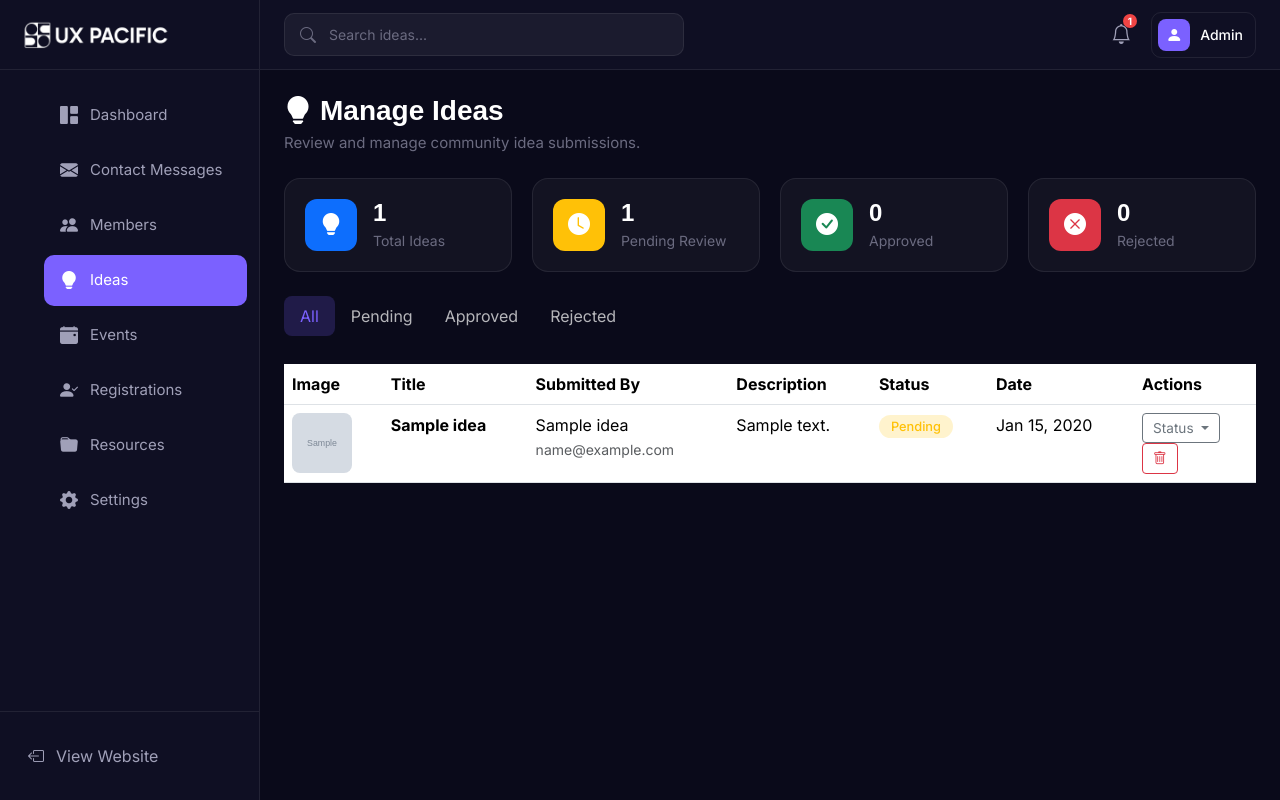
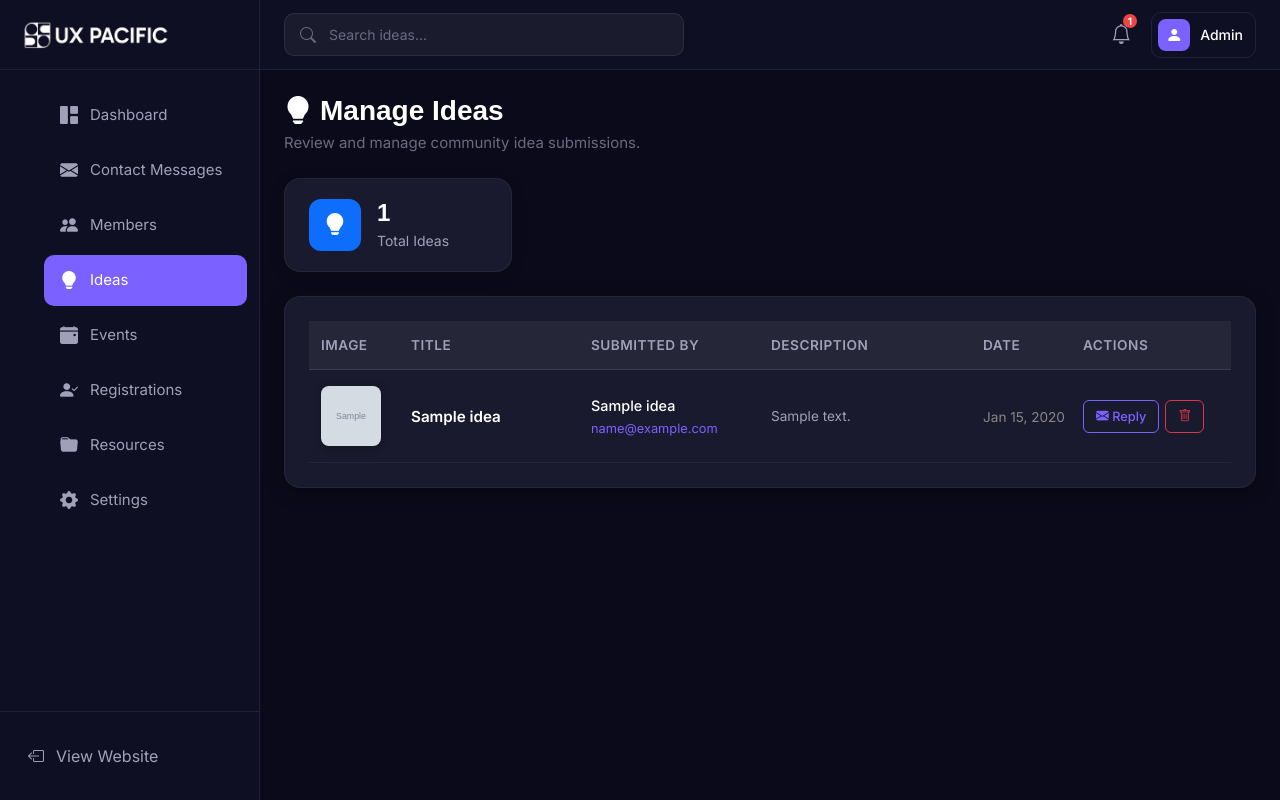
Before and after one commit to rmohitzz21/UXP-Community, a PHP site: page /admin/ideas.php in a window 1280 px wide. Run offline with PHP 8.4, Linux system fonts and the light colour scheme; tables that the repository leaves empty hold one stand-in row (values such as "Sample post"); grey boxes marked "Sample" are stand-in pictures; some web fonts are replaced.

Commit message:
Idea send to Admin

```diff
--- a/admin/ideas.php
+++ b/admin/ideas.php
@@ -34,63 +34,20 @@ if (isset($_GET['delete']) && is_numeric($_GET['delete'])) {
     }
 }
 
-// Handle status change
-if (isset($_GET['status']) && isset($_GET['id']) && is_numeric($_GET['id'])) {
-    $id = (int)$_GET['id'];
-    $status = $_GET['status'];
-    $allowedStatuses = ['pending', 'approved', 'rejected'];
-
-    if (in_array($status, $allowedStatuses)) {
-        try {
-            $pdo = getDB();
-            $stmt = $pdo->prepare("UPDATE ideas SET status = :status WHERE id = :id");
-            $stmt->execute([':status' => $status, ':id' => $id]);
-
-            $message = 'Idea status updated.';
-            $messageType = 'success';
-        } catch (PDOException $e) {
-            error_log("Update status error: " . $e->getMessage());
-            $message = 'Failed to update status.';
-            $messageType = 'danger';
-        }
-    }
-}
-
 // Fetch all ideas
 $ideas = [];
-$filter = $_GET['filter'] ?? 'all';
 
 try {
     $pdo = getDB();
-    $sql = "SELECT * FROM ideas";
-    if ($filter !== 'all' && in_array($filter, ['pending', 'approved', 'rejected'])) {
-        $sql .= " WHERE status = :status";
-    }
-    $sql .= " ORDER BY created_at DESC";
-
-    $stmt = $pdo->prepare($sql);
-    if ($filter !== 'all' && in_array($filter, ['pending', 'approved', 'rejected'])) {
-        $stmt->execute([':status' => $filter]);
-    } else {
-        $stmt->execute();
-    }
+    $sql = "SELECT * FROM ideas ORDER BY created_at DESC";
+    $stmt = $pdo->query($sql);
     $ideas = $stmt->fetchAll();
 } catch (PDOException $e) {
     error_log("Fetch ideas error: " . $e->getMessage());
 }
 
-// Count by status
-$counts = ['total' => 0, 'pending' => 0, 'approved' => 0, 'rejected' => 0];
-try {
-    $pdo = getDB();
-    $stmt = $pdo->query("SELECT status, COUNT(*) as count FROM ideas GROUP BY status");
-    while ($row = $stmt->fetch()) {
-        $counts[$row['status']] = $row['count'];
-        $counts['total'] += $row['count'];
-    }
-} catch (PDOException $e) {
-    // Silently fail
-}
+// Count total ideas
+$totalIdeas = count($ideas);
 ?>
 <!DOCTYPE html>
 <html lang="en">
@@ -123,43 +80,196 @@ try {
 
     <link rel="stylesheet" href="../css/admin-style.css" />
     <style>
+      /* Ideas Page Custom Styles */
+      .table-card {
+        background: #1a1a2e;
+        border-radius: 16px;
+        padding: 24px;
+        box-shadow: 0 4px 20px rgba(0, 0, 0, 0.3);
+        border: 1px solid rgba(255, 255, 255, 0.05);
+      }
+
+      .table {
+        color: #fff;
+        margin-bottom: 0;
+        table-layout: fixed;
+      }
+
+      .table thead th {
+        background: rgba(255, 255, 255, 0.05);
+        color: #a0a0b8;
+        font-weight: 600;
+        border-bottom: 1px solid rgba(255, 255, 255, 0.1);
+        padding: 14px 12px;
+        font-size: 0.85rem;
+        text-transform: uppercase;
+        letter-spacing: 0.5px;
+        vertical-align: middle;
+      }
+
+      /* Column widths */
+      .table th:nth-child(1),
+      .table td:nth-child(1) { width: 90px; }  /* Image */
+      .table th:nth-child(2),
+      .table td:nth-child(2) { width: 180px; } /* Title */
+      .table th:nth-child(3),
+      .table td:nth-child(3) { width: 180px; } /* Submitted By */
+      .table th:nth-child(4),
+      .table td:nth-child(4) { width: auto; }  /* Description */
+      .table th:nth-child(5),
+      .table td:nth-child(5) { width: 100px; } /* Date */
+      .table th:nth-child(6),
+      .table td:nth-child(6) { width: 160px; } /* Actions */
+
+      .table tbody td {
+        padding: 16px 12px;
+        vertical-align: middle;
+        border-bottom: 1px solid rgba(255, 255, 255, 0.05);
+        color: #e0e0e0;
+        background: #1a1a2e;
+        height: 90px;
+      }
+
+      .table tbody tr:hover td {
+        background: rgba(123, 97, 255, 0.1);
+      }
+
       .idea-image-thumb {
         width: 60px;
         height: 60px;
         object-fit: cover;
         border-radius: 8px;
+        box-shadow: 0 2px 8px rgba(0,0,0,0.3);
+        display: block;
       }
-      .status-badge {
-        padding: 4px 12px;
-        border-radius: 20px;
+
+      .idea-title {
+        font-weight: 600;
+        color: #fff;
+        font-size: 0.95rem;
+        line-height: 1.4;
+        display: -webkit-box;
+        -webkit-line-clamp: 2;
+        -webkit-box-orient: vertical;
+        overflow: hidden;
+      }
+
+      .idea-author {
+        display: flex;
+        flex-direction: column;
+        gap: 2px;
+      }
+
+      .idea-author-name {
+        font-weight: 500;
+        color: #fff;
+        font-size: 0.9rem;
+      }
+
+      .idea-author-email {
+        color: #7b61ff;
         font-size: 0.8rem;
+        word-break: break-all;
+      }
+
+      .idea-desc {
+        color: #a0a0b8;
+        font-size: 0.85rem;
+        line-height: 1.5;
+        display: -webkit-box;
+        -webkit-line-clamp: 2;
+        -webkit-box-orient: vertical;
+        overflow: hidden;
+      }
+
+      .idea-date {
+        color: #888;
+        font-size: 0.85rem;
+        white-space: nowrap;
+      }
+
+      .action-btns {
+        display: flex;
+        gap: 6px;
+        flex-wrap: nowrap;
+      }
+
+      .action-btns .btn {
+        padding: 6px 12px;
+        font-size: 0.8rem;
+        border-radius: 6px;
         font-weight: 500;
+        white-space: nowrap;
       }
-      .status-pending { background: rgba(255, 193, 7, 0.2); color: #ffc107; }
-      .status-approved { background: rgba(40, 167, 69, 0.2); color: #28a745; }
-      .status-rejected { background: rgba(220, 53, 69, 0.2); color: #dc3545; }
-      .filter-tabs .nav-link {
-        color: rgba(255,255,255,0.7);
-        border: none;
-        padding: 8px 16px;
-        border-radius: 8px;
-      }
-      .filter-tabs .nav-link.active {
-        background: rgba(123, 97, 255, 0.2);
+
+      .action-btns .btn-outline-primary {
+        border-color: #7b61ff;
         color: #7b61ff;
       }
-      .action-btns .btn {
-        padding: 4px 10px;
-        font-size: 0.85rem;
+
+      .action-btns .btn-outline-primary:hover {
+        background: #7b61ff;
+        color: #fff;
       }
-      .idea-desc {
-        max-width: 300px;
-        white-space: nowrap;
-        overflow: hidden;
-        text-overflow: ellipsis;
+
+      .action-btns .btn-outline-danger:hover {
+        background: #dc3545;
+        color: #fff;
+      }
+
+      /* Stats Card Styling */
+      .stat-card {
+        background: #1a1a2e;
+        border-radius: 16px;
+        padding: 20px 24px;
+        box-shadow: 0 4px 15px rgba(0,0,0,0.2);
+        border: 1px solid rgba(255, 255, 255, 0.05);
+      }
+
+      .stat-card .stat-info h3 {
+        color: #fff;
+      }
+
+      .stat-card .stat-info p {
+        color: #a0a0b8;
+      }
+
+      /* Empty State */
+      .empty-state {
+        padding: 60px 20px;
+        text-align: center;
+      }
+
+      .empty-state i {
+        font-size: 4rem;
+        color: #6b6b80;
+        margin-bottom: 16px;
+      }
+
+      .empty-state p {
+        color: #a0a0b8;
+        font-size: 1.1rem;
+      }
+
+      /* No image placeholder */
+      .no-image {
+        width: 60px;
+        height: 60px;
+        background: rgba(255, 255, 255, 0.1);
+        border-radius: 8px;
+        display: flex;
+        align-items: center;
+        justify-content: center;
+      }
+
+      .no-image i {
+        font-size: 1.2rem;
+        color: #666;
       }
     </style>
   </head>
+
+
 
   <body>
     <div class="admin-wrapper">
@@ -249,8 +359,8 @@ try {
           <div class="topbar-actions">
             <button class="topbar-btn" aria-label="Notifications">
               <i class="bi bi-bell"></i>
-              <?php if ($counts['pending'] > 0): ?>
-              <span class="badge"><?php echo $counts['pending']; ?></span>
+              <?php if ($totalIdeas > 0): ?>
+              <span class="badge"><?php echo $totalIdeas; ?></span>
               <?php endif; ?>
             </button>
 
@@ -292,54 +402,12 @@ try {
                 <i class="bi bi-lightbulb-fill"></i>
               </div>
               <div class="stat-info">
-                <h3><?php echo $counts['total']; ?></h3>
+                <h3><?php echo $totalIdeas; ?></h3>
                 <p>Total Ideas</p>
-              </div>
-            </div>
-            <div class="stat-card">
-              <div class="stat-icon bg-warning">
-                <i class="bi bi-clock-fill"></i>
-              </div>
-              <div class="stat-info">
-                <h3><?php echo $counts['pending']; ?></h3>
-                <p>Pending Review</p>
-              </div>
-            </div>
-            <div class="stat-card">
-              <div class="stat-icon bg-success">
-                <i class="bi bi-check-circle-fill"></i>
-              </div>
-              <div class="stat-info">
-                <h3><?php echo $counts['approved']; ?></h3>
-                <p>Approved</p>
-              </div>
-            </div>
-            <div class="stat-card">
-              <div class="stat-icon bg-danger">
-                <i class="bi bi-x-circle-fill"></i>
-              </div>
-              <div class="stat-info">
-                <h3><?php echo $counts['rejected']; ?></h3>
-                <p>Rejected</p>
               </div>
             </div>
           </div>
 
-          <!-- FILTER TABS -->
-          <ul class="nav filter-tabs mb-4">
-            <li class="nav-item">
-              <a class="nav-link <?php echo $filter === 'all' ? 'active' : ''; ?>" href="?filter=all">All</a>
-            </li>
-            <li class="nav-item">
-              <a class="nav-link <?php echo $filter === 'pending' ? 'active' : ''; ?>" href="?filter=pending">Pending</a>
-            </li>
-            <li class="nav-item">
-              <a class="nav-link <?php echo $filter === 'approved' ? 'active' : ''; ?>" href="?filter=approved">Approved</a>
-            </li>
-            <li class="nav-item">
-              <a class="nav-link <?php echo $filter === 'rejected' ? 'active' : ''; ?>" href="?filter=rejected">Rejected</a>
-            </li>
-          </ul>
 
           <!-- IDEAS TABLE -->
           <div class="table-card">
@@ -351,7 +419,6 @@ try {
                     <th>Title</th>
                     <th>Submitted By</th>
                     <th>Description</th>
-                    <th>Status</th>
                     <th>Date</th>
                     <th>Actions</th>
                   </tr>
@@ -359,59 +426,54 @@ try {
                 <tbody>
                   <?php if (empty($ideas)): ?>
                   <tr>
-                    <td colspan="7" class="text-center py-4 text-muted">
-                      <i class="bi bi-inbox display-6 d-block mb-2"></i>
-                      No ideas found.
+                    <td colspan="6">
+                      <div class="empty-state">
+                        <i class="bi bi-lightbulb"></i>
+                        <p>No ideas submitted yet.</p>
+                      </div>
                     </td>
                   </tr>
                   <?php else: ?>
-                  <?php foreach ($ideas as $idea): ?>
+                  <?php foreach ($ideas as $idea):
+                    // Build mailto link with pre-filled subject and body
+                    $emailSubject = rawurlencode("Re: Your Idea - " . $idea['title']);
+                    $emailBody = rawurlencode("Hi " . $idea['name'] . ",\n\nThank you for submitting your idea: \"" . $idea['title'] . "\"\n\nWe wanted to reach out regarding your submission.\n\n---\nYour original idea:\n" . $idea['description'] . "\n---\n\nBest regards,\nUX Pacific Team\nHello@uxpacific.com");
+                    $mailtoLink = "mailto:" . h($idea['email']) . "?subject=" . $emailSubject . "&body=" . $emailBody;
+                  ?>
                   <tr>
                     <td>
-                      <?php if ($idea['image']): ?>
+                      <?php if (!empty($idea['image'])): ?>
                       <img src="../<?php echo h($idea['image']); ?>" alt="" class="idea-image-thumb">
                       <?php else: ?>
-                      <div class="idea-image-thumb bg-secondary d-flex align-items-center justify-content-center">
-                        <i class="bi bi-image text-muted"></i>
+                      <div class="no-image">
+                        <i class="bi bi-image"></i>
                       </div>
                       <?php endif; ?>
                     </td>
-                    <td><strong><?php echo h($idea['title']); ?></strong></td>
+                    <td><span class="idea-title"><?php echo h($idea['title']); ?></span></td>
                     <td>
-                      <div><?php echo h($idea['name']); ?></div>
-                      <small class="text-muted"><?php echo h($idea['email']); ?></small>
+                      <div class="idea-author">
+                        <span class="idea-author-name"><?php echo h($idea['name']); ?></span>
+                        <span class="idea-author-email"><?php echo h($idea['email']); ?></span>
+                      </div>
                     </td>
-                    <td class="idea-desc" title="<?php echo h($idea['description']); ?>">
-                      <?php echo h($idea['description']); ?>
-                    </td>
+                    <td><div class="idea-desc"><?php echo h($idea['description']); ?></div></td>
+                    <td><span class="idea-date"><?php echo date('M d, Y', strtotime($idea['created_at'])); ?></span></td>
                     <td>
-                      <span class="status-badge status-<?php echo $idea['status']; ?>">
-                        <?php echo ucfirst($idea['status']); ?>
-                      </span>
-                    </td>
-                    <td><?php echo date('M d, Y', strtotime($idea['created_at'])); ?></td>
-                    <td class="action-btns">
-                      <div class="dropdown">
-                        <button class="btn btn-sm btn-outline-secondary dropdown-toggle" data-bs-toggle="dropdown">
-                          Status
-                        </button>
-                        <ul class="dropdown-menu">
-                          <li><a class="dropdown-item" href="?id=<?php echo $idea['id']; ?>&status=approved">
-                            <i class="bi bi-check-circle text-success me-2"></i>Approve
-                          </a></li>
-                          <li><a class="dropdown-item" href="?id=<?php echo $idea['id']; ?>&status=pending">
-                            <i class="bi bi-clock text-warning me-2"></i>Pending
-                          </a></li>
-                          <li><a class="dropdown-item" href="?id=<?php echo $idea['id']; ?>&status=rejected">
-                            <i class="bi bi-x-circle text-danger me-2"></i>Reject
-                          </a></li>
-                        </ul>
+                      <div class="action-btns">
+                        <a href="<?php echo $mailtoLink; ?>"
+                           class="btn btn-sm btn-outline-primary"
+                           title="Reply via Email"
+                           target="_blank"
+                           rel="noopener">
+                          <i class="bi bi-envelope-fill"></i> Reply
+                        </a>
+                        <a href="?delete=<?php echo $idea['id']; ?>"
+                           class="btn btn-sm btn-outline-danger"
+                           onclick="return confirm('Are you sure you want to delete this idea?');">
+                          <i class="bi bi-trash"></i>
+                        </a>
                       </div>
-                      <a href="?delete=<?php echo $idea['id']; ?>"
-                         class="btn btn-sm btn-outline-danger"
-                         onclick="return confirm('Are you sure you want to delete this idea?');">
-                        <i class="bi bi-trash"></i>
-                      </a>
                     </td>
                   </tr>
                   <?php endforeach; ?>
--- a/css/admin-style.css
+++ b/css/admin-style.css
@@ -6,7 +6,7 @@
 :root {
   --admin-bg: #0a0a1a;
   --admin-sidebar: #0f0f23;
-  --admin-card: rgba(255, 255, 255, 0.04);
+  --admin-card: #1a1a2e;
   --admin-border: rgba(255, 255, 255, 0.08);
   --primary: #7b61ff;
   --primary-dark: #6147bd;
--- a/idea.php
+++ b/idea.php
@@ -78,13 +78,12 @@ if ($_SERVER['REQUEST_METHOD'] === 'POST') {
     }
 }
 
-// Fetch approved ideas for display
+// Fetch all ideas for display (latest first)
 try {
     $pdo = getDB();
     $stmt = $pdo->query("
         SELECT id, name, title, description, image, created_at
         FROM ideas
-        WHERE status = 'approved'
         ORDER BY created_at DESC
         LIMIT 20
     ");
--- a/includes/setup.sql
+++ b/includes/setup.sql
@@ -14,10 +14,8 @@ CREATE TABLE IF NOT EXISTS ideas (
     title VARCHAR(255) NOT NULL,
     description TEXT NOT NULL,
     image VARCHAR(500) DEFAULT NULL,
-    status ENUM('pending', 'approved', 'rejected') DEFAULT 'pending',
     created_at TIMESTAMP DEFAULT CURRENT_TIMESTAMP,
     updated_at TIMESTAMP DEFAULT CURRENT_TIMESTAMP ON UPDATE CURRENT_TIMESTAMP,
-    INDEX idx_status (status),
     INDEX idx_created (created_at DESC)
 ) ENGINE=InnoDB DEFAULT CHARSET=utf8mb4 COLLATE=utf8mb4_unicode_ci;
 
```
Also changed, not shown: includes/uxcommunity.sql (added, +180 -0 lines).
